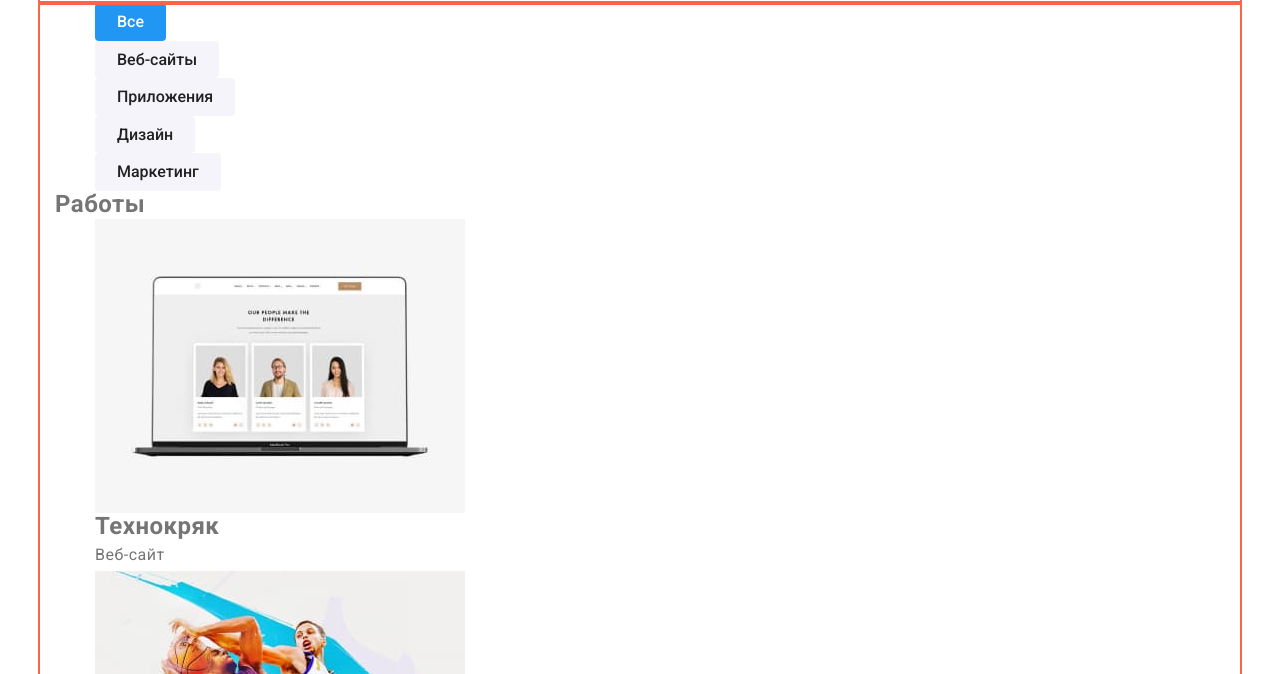
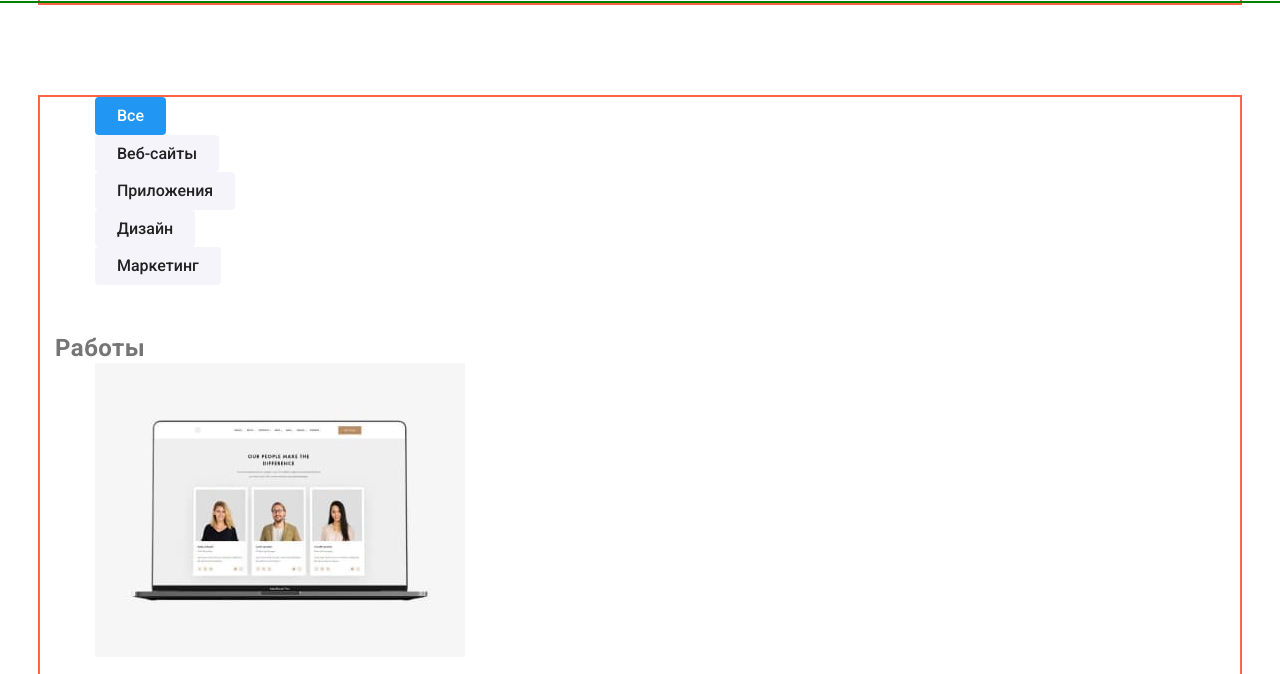
Before and after one commit to anyaShan/goit-markup-hw-03, a plain HTML site: page portfolio.html in a window 1280 px wide. Shown: the part 108-782 px from the top of the page. Drawn offline with nearby package versions, Linux system fonts and the light colour scheme.

Commit message:
геометрия страницы Портфолио

```diff
--- a/css/styles.css
+++ b/css/styles.css
@@ -114,7 +114,7 @@ img {
 .section {
   padding: 94px 0;
 
-  outline: 2px solid  green;
+  outline: 2px solid green;
 }
 .section-title {
   color: var(--secondary-text-color--);
@@ -209,9 +209,15 @@ footer > .conteiner {
 
 /* Portfolio */
 
+.works-nav {
+  margin-bottom: 50px;
+}
+.works-item > img {
+  margin-bottom: 20px;
 }
 .works-caption {
   color: var(--secondary-text-color--);
+  margin: 0 24px 4px 24px;
 
   font-weight: 700;
   font-size: 18px;
@@ -221,6 +227,7 @@ footer > .conteiner {
 .works-text {
   font-size: 16px;
   line-height: 1.9;
+  margin: 0 24px 20px 24px;
 }
 
 /* Button */
--- a/portfolio.html
+++ b/portfolio.html
@@ -52,7 +52,7 @@
     <main>
       <!-- section Portfolio -->
 
-      <section class="works-content">
+      <section class="works-content section">
         <div class="conteiner">
           <!-- Potrfolio navigation -->
 
```
